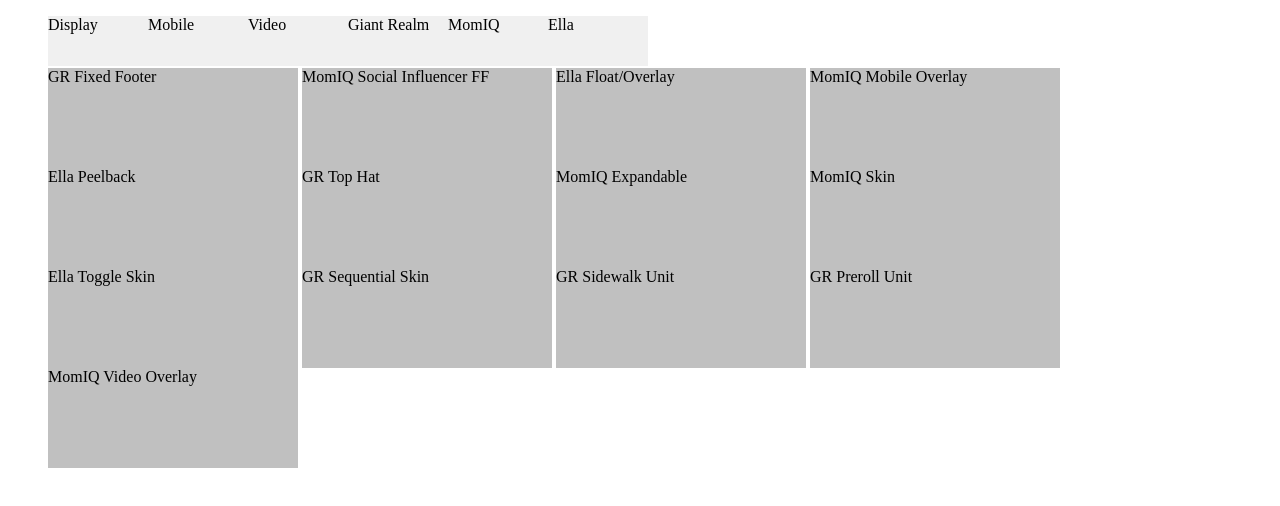
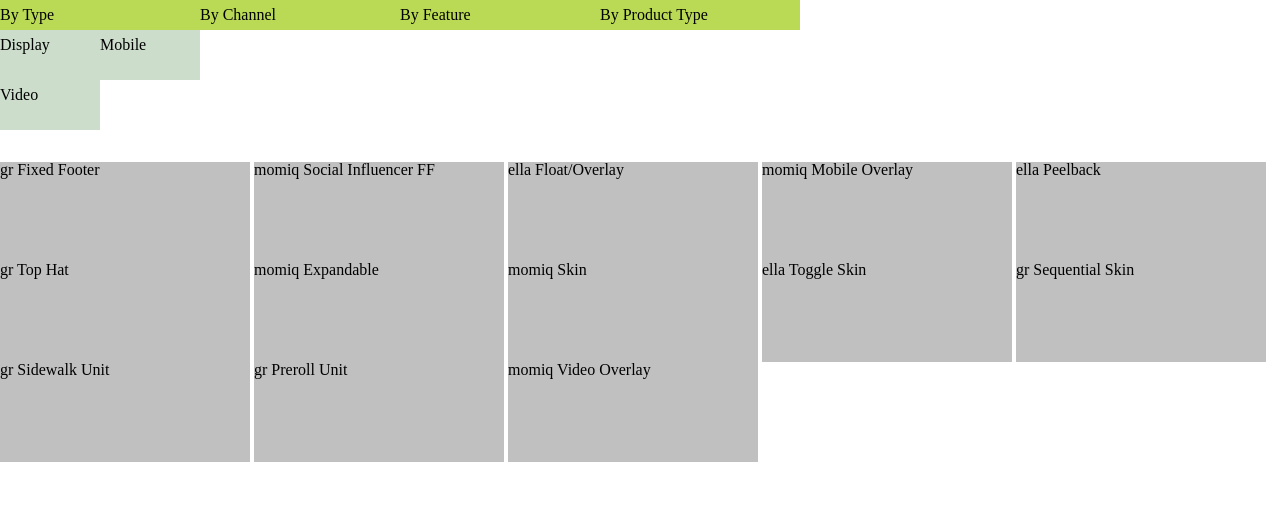
Before and after one commit to brathbun/product_tour, a plain HTML site: page index.html in a window 1280 px wide. Drawn offline with nearby package versions, Linux system fonts and the light colour scheme.

Commit message:
2nd Commit
2nd Commit

```diff
--- a/css/style.css
+++ b/css/style.css
@@ -1,6 +1,87 @@
-#productWrapper {
-	width: 85%;
+html, body, div, span, applet, object, iframe,
+h1, h2, h3, h4, h5, h6, p, blockquote, pre,
+a, abbr, acronym, address, big, cite, code,
+del, dfn, em, img, ins, kbd, q, s, samp,
+small, strike, strong, sub, sup, tt, var,
+b, u, i, center,
+dl, dt, dd, ol, ul, li,
+fieldset, form, label, legend,
+table, caption, tbody, tfoot, thead, tr, th, td,
+article, aside, canvas, details, embed,
+figure, figcaption, footer, header, hgroup,
+menu, nav, output, ruby, section, summary,
+time, mark, audio, video {
+    margin: 0;
+    padding: 0;
+    border: 0;
+    font-size: 100%;
+    font: inherit;
+    vertical-align: baseline;
 }
+/* HTML5 display-role reset for older browsers */
+article, aside, details, figcaption, figure,
+footer, header, hgroup, menu, nav, section {
+    display: block;
+}
+body {
+    line-height: 1;
+}
+ol, ul {
+    list-style: none;
+}
+blockquote, q {
+    quotes: none;
+}
+blockquote:before, blockquote:after,
+q:before, q:after {
+    content: '';
+    content: none;
+}
+table {
+    border-collapse: collapse;
+    border-spacing: 0;
+}
+
+.clearFix{
+	clear: both;
+}
+
+.menu {
+	float: left;
+	width: 200px;
+}
+
+.menu,.menu li, .menu p{
+    line-height: 20px;
+    position: relative;
+}
+
+.menu .menuheader{
+    line-height: 30px;
+    background-color: #bada55;
+}
+
+.menu .item{
+    background-color: #cdc;
+    display: none;
+    line-height: 0;
+    float: left;
+}
+.item {
+	width: 600px;
+}
+
+
+.menu:hover ul>li{
+    color: #000;
+    display: block;
+    line-height: 30px;
+}
+
+.menu ul>li:hover{
+    background-color: #23e;
+}
+
 #burstProducts .mix {
     opacity: 0;
     display: none;
@@ -17,20 +98,17 @@
 	width: 100px;
 	height: 50px;
 	background: #f0f0f0;
-	float: left;
-	list-style-type: none;
 }
 
 .filter.active {
-	font-weight: 700;
+
 }
 
 .sort {
 	width: 100px;
 	height: 50px;
-	list-style-type: none;
 }
 
 .sort.active {
-	font-weight: 700;
+
 }
--- a/index.html
+++ b/index.html
@@ -14,7 +14,60 @@
 
 <script type="text/javascript">
 	$(function(){
-	    $('#burstProducts').mixitup();
+	    $('#burstProducts').mixitup({
+	    	effects: ['fade','blur','scale','rotateX'],
+	    	transitionSpeed: 300,
+	    });
+
+	    // HANDLE MULTI-DIMENSIONAL CHECKBOX FILTERING
+
+	    var $filters = $('#filters').find('li');
+	    var filterString = 'all';
+
+	    // Bind checkbox click handlers:
+
+	    $filters.on('click', function () {
+	        var $t = $(this),
+	        filter = $t.attr('data-filter');
+
+	        if (filter == 'all') {
+	            // If "all"
+	            if (!$t.hasClass('active')) {
+	                // if unchecked, check "all" and uncheck all other active filters
+	                $t.addClass('active').siblings().removeClass('active');
+	                // Replace entire string with "all"
+	                filterString = 'all';
+	            }
+	        } else {
+	            // Else, uncheck "all"
+	            $t.siblings('[data-filter="all"]').removeClass('active');
+	            // Remove "all" from string
+	            filterString = filterString.replace('all', '');
+
+	            if (!$t.hasClass('active')) {
+	                // Check checkbox
+	                $t.addClass('active');
+	                // Append filter to string
+	                filterString = filterString == '' ? filter : filterString + ' ' + filter;
+	            } else {
+	                // Uncheck
+	                $t.removeClass('active');
+	                // Remove filter and preceeding space from string with RegEx
+	                var re = new RegExp('(\\s|^)' + filter);
+	                filterString = filterString.replace(re, '');
+	            };
+	        };
+
+	        // Reset to all if none are active
+	        if ($filters.filter('.active').size() == 0) {
+	            $filters.filter('[data-filter="all"]').addClass('active');
+	            filterString = 'all';
+	        }
+
+	        $('#burstProducts').mixitup('filter', [filterString])
+	    });
+
+
 	});
 </script>
 
@@ -23,14 +76,54 @@
 
 <div id="filters">
 
-	<ul>
-	    <li class="filter" data-filter="display">Display</li>
-	    <li class="filter" data-filter="mobile">Mobile</li>
-	    <li class="filter" data-filter="video">Video</li>
-	    <li class="filter" data-filter="GR">Giant Realm</li>
-	    <li class="filter" data-filter="MomIQ">MomIQ</li>
-	    <li class="filter" data-filter="Ella">Ella</li>
-	</ul>
+	<div class="filterChannel">
+
+        <div class="menu">
+            <p class="menuheader">By Type</p>
+            <ul>
+	            <li class="filter item" data-filter="display">Display</li>
+			    <li class="filter item" data-filter="mobile">Mobile</li>
+			    <li class="filter item" data-filter="video">Video</li>
+            </ul>
+        </div>
+
+        <div class="menu">
+            <p class="menuheader">By Channel</p>
+            <ul>
+	            <li class="filter item" data-filter="gr">Giant Realm</li>
+			    <li class="filter item" data-filter="momiq">Momiq</li>
+			    <li class="filter item" data-filter="video">Ella</li>
+            </ul>
+        </div>
+
+        <div class="menu">
+            <p class="menuheader">By Feature</p>
+            <ul>
+	            <li class="filter item" data-filter="social">Social</li>
+			    <li class="filter item" data-filter="featurevideo">Video</li>
+			    <li class="filter item" data-filter="animation">Animation</li>
+			    <li class="filter item" data-filter="cta">Multiple CTA</li>
+			    <li class="filter item" data-filter="sponsoredcontent">Sponsored Content</li>
+            </ul>
+        </div>
+
+        <div class="menu">
+            <p class="menuheader">By Product Type</p>
+            <ul>
+	            <li class="filter item" data-filter="peelback">Peelback</li>
+			    <li class="filter item" data-filter="sidewalk">Sidewalk</li>
+			    <li class="filter item" data-filter="skin">Skin/Wallpaper</li>
+			    <li class="filter item" data-filter="expandable">Expandable</li>
+			    <li class="filter item" data-filter="float">Float/Overlay</li>
+			    <li class="filter item" data-filter="interstitial">Interstitial</li>
+			    <li class="filter item" data-filter="fixedfooter">Fixed Footer</li>
+			    <li class="filter item" data-filter="tophat">Top Hat Unit</li>
+            </ul>
+        </div>
+
+		<div class="clearFix"></div>
+
+	</div>
 
 </div>
 
@@ -38,19 +131,19 @@
 
 <div id="productWrapper">
 	<ul id="burstProducts">
-		<li class="mix display GR" data-feature="video" data-type="FixedFooter">GR Fixed Footer</li>
-		<li class="mix display MomIQ" data-feature="social" data-type="FixedFooter">MomIQ Social Influencer FF</li>
-		<li class="mix display Ella" data-feature="social" data-type="Float">Ella Float/Overlay</li>
-		<li class="mix mobile MomIQ" data-feature="social" data-type="Float">MomIQ Mobile Overlay</li>
-		<li class="mix display Ella" data-feature="social" data-feature="video" data-type="Peelback">Ella Peelback</li>
-		<li class="mix display GR" data-feature="social" data-feature="video" data-type="TopHat">GR Top Hat</li>
-		<li class="mix display MomIQ" data-feature="social" data-feature="video" data-type="Expandable">MomIQ Expandable</li>
-		<li class="mix display MomIQ" data-feature="social" data-feature="video" data-type="Skin">MomIQ Skin</li>
-		<li class="mix display Ella" data-feature="social" data-feature="video" data-type="Skin">Ella Toggle Skin</li>
-		<li class="mix display GR" data-feature="social" data-feature="video" data-type="Skin">GR Sequential Skin</li>
-		<li class="mix mobile GR" data-feature="social" data-feature="storelocator" data-type="Sidewalk">GR Sidewalk Unit</li>
-		<li class="mix video GR" data-feature="social" data-type="Preroll">GR Preroll Unit</li>
-		<li class="mix video MomIQ" data-feature="social" data-type="Overlay">MomIQ Video Overlay</li>
+		<li class="mix display gr social fixedfooter" data-feature="video" data-type="FixedFooter">gr Fixed Footer</li>
+		<li class="mix display momiq featurevideo sponsoredcontent" data-feature="social" data-type="FixedFooter">momiq Social Influencer FF</li>
+		<li class="mix display ella animation float" data-feature="social" data-type="Float">ella Float/Overlay</li>
+		<li class="mix mobile momiq animation float" data-feature="social" data-type="Float">momiq Mobile Overlay</li>
+		<li class="mix display ella featurevideo peelback" data-feature="social" data-feature="video" data-type="Peelback">ella Peelback</li>
+		<li class="mix display gr cta tophat" data-feature="social" data-feature="video" data-type="TopHat">gr Top Hat</li>
+		<li class="mix display momiq expandable" data-feature="social" data-feature="video" data-type="Expandable">momiq Expandable</li>
+		<li class="mix display momiq cta skin" data-feature="social" data-feature="video" data-type="Skin">momiq Skin</li>
+		<li class="mix display ella skin" data-feature="social" data-feature="video" data-type="Skin">ella Toggle Skin</li>
+		<li class="mix display gr sponsoredcontent skin" data-feature="social" data-feature="video" data-type="Skin">gr Sequential Skin</li>
+		<li class="mix mobile gr featurevideo sidewalk" data-feature="social" data-feature="storelocator" data-type="Sidewalk">gr Sidewalk Unit</li>
+		<li class="mix video gr featurevideo animation" data-feature="social" data-type="Preroll">gr Preroll Unit</li>
+		<li class="mix video momiq" data-feature="social" data-type="Overlay">momiq Video Overlay</li>
 	</ul>
 </div>
 
```
